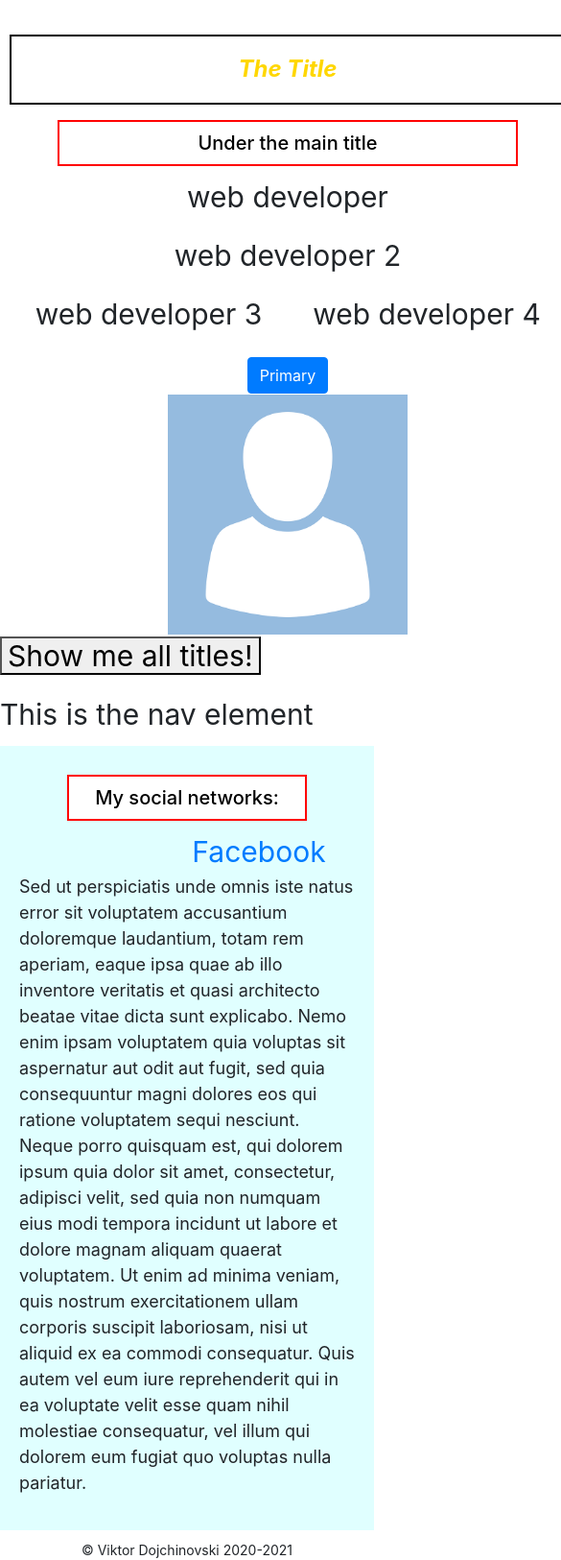
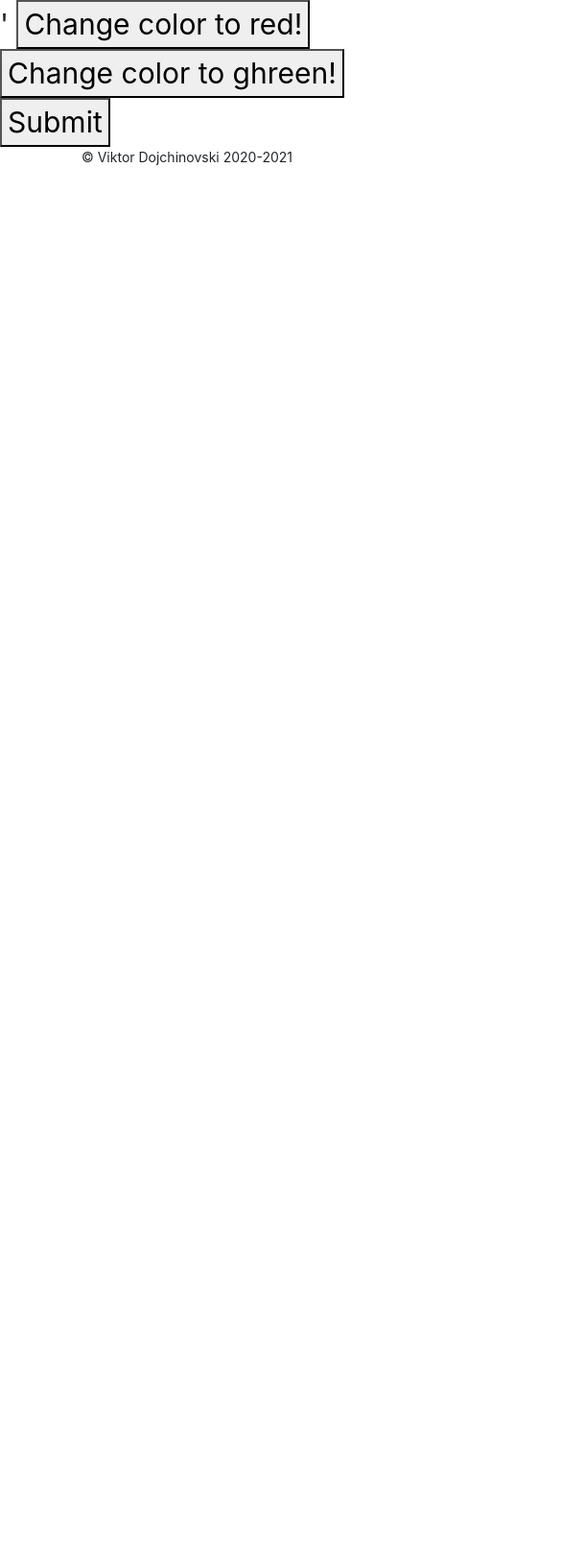
Before and after one commit to ViktorDojcinovski/first, a website built with Parcel: page index.html in a window 390 px wide. Shown: the whole page at 96% size, 585 px wide, since content can reach past the window. After the commit the page ends 844 px from the top, so only its background shows below. Built offline with nearby package versions, Linux system fonts and the light colour scheme; no server answers.

Commit message:
Tasks finish

```diff
--- a/css/first.css
+++ b/css/first.css
@@ -1,4 +1,10 @@
+body {
+  /* vh - viewport heigh, vw - viewport width, vmax - max(vh, vw) */
+  height: 100vh;
+}
+
 h2 {
+  backgorund-color: red;
   box-sizing: border-box;
   text-align: center;
   color: black;
--- a/index.html
+++ b/index.html
@@ -16,6 +16,7 @@
     <!-- Place favicon.ico in the root directory -->
 
     <link rel="stylesheet" href="css/normalize.css" />
+    '
     <link
       rel="stylesheet"
       href="https://stackpath.bootstrapcdn.com/bootstrap/4.5.2/css/bootstrap.min.css"
@@ -28,54 +29,18 @@
 
   <body style="font-size: 30px">
     <!-- Add your site or application content here -->
-    <header>
-      <h1>The Title</h1>
-      <p id="location"></p>
-      <h2>Under the main title</h2>
-      <div class="container">
-        <div class="row">
-          <p class="col-sm-10 col-lg-6">web developer</p>
-          <p class="col-sm-12 col-lg-6">web developer 2</p>
-        </div>
-        <div class="row">
-          <p class="col-6">web developer 3</p>
-          <p class="col-6">web developer 4</p>
-        </div>
-        <button type="button" class="btn btn-primary">Primary</button>
-      </div>
-      <img src="./img/avatar.png" alt="Avatar" title="Avatar" width="250" />
-    </header>
-    <button id="btn">Show me all titles!</button>
-    <ul id="todos"></ul>
-    <nav id="main-menu">This is the nav element</nav>
-    <main id="main" class="first">
-      <h2>My social networks:</h2>
-      <ul class="social-networks">
-        <a href="https://facebook.com">Facebook</a>
-      </ul>
 
-      <blockquote>
-        Sed ut perspiciatis unde omnis iste natus error sit voluptatem
-        accusantium doloremque laudantium, totam rem aperiam, eaque ipsa quae ab
-        illo inventore veritatis et quasi architecto beatae vitae dicta sunt
-        explicabo. Nemo enim ipsam voluptatem quia voluptas sit aspernatur aut
-        odit aut fugit, sed quia consequuntur magni dolores eos qui ratione
-        voluptatem sequi nesciunt. Neque porro quisquam est, qui dolorem ipsum
-        quia dolor sit amet, consectetur, adipisci velit, sed quia non numquam
-        eius modi tempora incidunt ut labore et dolore magnam aliquam quaerat
-        voluptatem. Ut enim ad minima veniam, quis nostrum exercitationem ullam
-        corporis suscipit laboriosam, nisi ut aliquid ex ea commodi consequatur.
-        Quis autem vel eum iure reprehenderit qui in ea voluptate velit esse
-        quam nihil molestiae consequatur, vel illum qui dolorem eum fugiat quo
-        voluptas nulla pariatur.
-      </blockquote>
-    </main>
+    <button id="btn">Change color to red!</button>
+    <button id="btn2">Change color to ghreen!</button>
+    <form action="">
+      <button type="submit">Submit</button>
+    </form>
     <footer>
       <span>&copy; Viktor Dojchinovski 2020-2021</span>
     </footer>
     <script src="js/vendor/modernizr-3.11.2.min.js"></script>
     <script src="js/plugins.js"></script>
-    <script src="./js/html5api.js"></script>
+    <script src="./js/tasks.js"></script>
 
     <!-- Google Analytics: change UA-XXXXX-Y to be your site's ID. -->
     <script>
--- a/js/tasks.js
+++ b/js/tasks.js
@@ -89,6 +89,17 @@ let cars = [
 //   [5, 1, 6],
 //   [9, 3, 7, 2, 4],
 // ];
+// let newarr = [];
+
+// numbers.flat().forEach((el) => {
+//   if (newarr.indexOf(el) == -1) {
+//     newarr.push(el);
+//   }
+// });
+
+// newarr.sort();
+
+// console.log(newarr);
 
 /**
  * 5. Write JS program that will find the longest word from a given string.
@@ -96,18 +107,18 @@ let cars = [
  * ex. "I am student in the CodeAcademy school." returns "CodeAcademy"
  */
 
-let str = "I am student in the CodeAcademy schoollalalala.";
+// let str = "I am student in the CodeAcademy schoollalalala.";
 
-let a = str.split(" ");
-let word = "";
+// let a = str.split(" ");
+// let word = "";
 
-a.forEach((el) => {
-  if (el.length > word.length) {
-    word = el;
-  }
-});
+// a.forEach((el) => {
+//   if (el.length > word.length) {
+//     word = el;
+//   }
+// });
 
-console.log(word);
+// console.log(word);
 
 /**
  * 6. Write JS program that will compare two arrays and will return array
@@ -116,15 +127,47 @@ console.log(word);
  * ex. ["apple", "watermelon", "lemon", "pear"], ["pear", "orange", "grape", "lemon"] returns ["pear", "lemon"]
  */
 
+// let a = ["apple", "watermelon", "lemon", "pear"];
+// let b = ["pear", "orange", "grape", "lemon"];
+
+// a.push("plum");
+
+// let c = a.filter((el) => {
+//   // when el === "pear" ==> b.indexOf = 0
+//   return b.includes(el);
+// });
+
+// console.log(c);
+
 /**
  * 7. Write JS program that will render a button inside a HTML document
  * and when clicked it will change the background-color of the
  * top-level tag rendered in that document(ex. the body tag).
  */
 
+let button;
+let topLevelTag;
+let color = "#fff";
+
+button = document.getElementById("btn");
+topLevelTag = document.getElementsByTagName("body")[0];
+
+// console.log(button);
+// console.log(topLevelTag);
+
+button.addEventListener("click", function (e) {
+  return onClick(e, topLevelTag, "red");
+});
+
+function onClick(e, el, color) {
+  e.preventDefault();
+
+  el.style.backgroundColor = color;
+}
+
 /**
  * 8. Write JS program that will generate a random quote from the given
- * list of quotes, and it will display into the browsera, and alongside
+ * list of quotes, and it will display into the browser, and alongside
  * it will also list the name of the man behind.
  */
 
@@ -165,6 +208,8 @@ const quotes = [
  * they are if they are capitalized.
  *
  * ex. "Head, shoulders, nees and Toes" returns "Head, Shoulders, Nees And Toes"
+ *
+ * hint: use method toUpperString()
  */
 
 /**
@@ -173,4 +218,19 @@ const quotes = [
  * if there is no such word it will return "Sorry, no word found";
  *
  * ex. filter(["Wood", "Iron", "Towel", "Bridge"], "w") returns ["Wood", "Towel"]
+ *
+ * hint: use method indexOf() on strings
+ *
+ * function findLetter (arr, letter) {
+ *  arr.forEach(() => {
+ *    el.oindexOf(letter) != -1
+ *   })
+ *
+ *   return newarr;
+ * }
  */
+
+//  let arr = [12, 123, 412];
+//  let word = "trtratr";
+
+//  console.log(findLetter(arr, word))
--- a/js/tasks2.js
+++ b/js/tasks2.js
@@ -3,6 +3,11 @@
  * american to european system.
  *
  * ex. 6 feet 1 inch returns 183 cm
+ */
+
+/**
+ * 1 foot = 30.48 cm
+ * 1 inch = 2.54cm
  */
 
 /**
```
